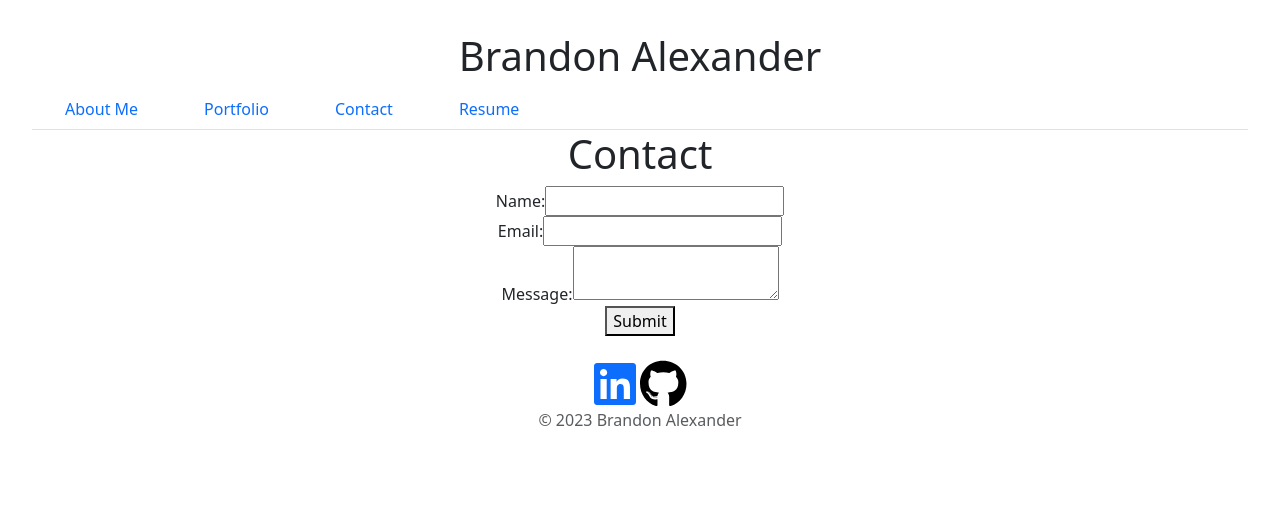
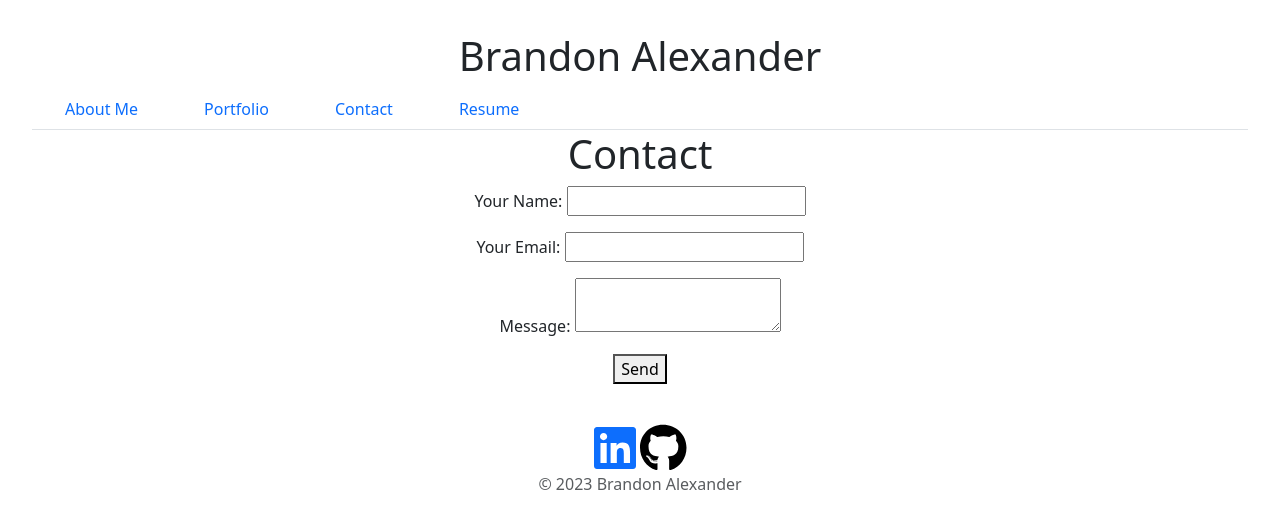
Before and after one commit to BDA2013/bdaReactPortfolio, a React (Vite) app: page /Contact in a window 1280 px wide. Shown: the top 528 px of the page. Built offline with nearby package versions, Linux system fonts and the light colour scheme.

Commit message:
Updated resume, and form optimized for Netlify

```diff
--- a/src/pages/About.jsx
+++ b/src/pages/About.jsx
@@ -4,17 +4,13 @@ export default function About() {
       <h1> About Me </h1>
       <p>
         I am a full stack web developer with a background in Information Technology and a
-        passion for learning. I have a Associate&apos;s degree in Office
-        Technology from Bergen Community college, a Bachelor&apos;s degree in
+        passion for learning. I have a Bachelor&apos;s degree in
         Information Technology from Fairleigh Dickinson University, and a
         Certificate of Completion from Rutgers Coding Bootcamp in Full Stack Web
-        Development. I am currently working as a Package Handler at UPS and
-        currently looking to transition into a career in web development. I am a
-        hard worker, a quick learner, and a team player. I am proficient in
+        Development. I am a hard worker, a quick learner, and a team player. I am proficient in
         HTML, CSS, JavaScript, jQuery, Node.js, Express.js, MySQL, MongoDB,
         React.js, and more. I am also proficient in Microsoft Office and Google
-        Docs. I am currently working on a personal social media project using
-        the MERN stack.
+        Docs.
       </p>
     </div>
   );
--- a/src/pages/Contact.jsx
+++ b/src/pages/Contact.jsx
@@ -3,24 +3,20 @@ export default function Contact() {
     <div>
       <h1> Contact </h1>
       {/* I see a contact form with fields for a name, an email address, and a message */}
-      <form>
-        <label htmlFor="name">
-          Name:
-          <input type="text" id="name" name="name" />
-        </label>
-        <br />
-        <label htmlFor="email">
-          Email:
-          <input type="email" id="email" name="email" />
-        </label>
-        <br />
-        <label htmlFor="message">
-          Message:
-          <textarea id="message" name="message" />
-        </label>
-        <br />
-        <button type="submit">Submit</button>
-      </form>
+      <form name="contact" method="POST" data-netlify="true">
+      <p>
+        <label>Your Name: <input type="text" name="name" /></label>
+      </p>
+      <p>
+        <label>Your Email: <input type="email" name="email" required /></label>
+      </p>
+      <p>
+        <label>Message: <textarea name="message" required></textarea></label>
+      </p>
+      <p>
+        <button type="submit">Send</button>
+      </p>
+    </form>
     </div>
   );
 }
```
Also changed, not shown: 1 other file (tests, documents, lock files or other folders).
